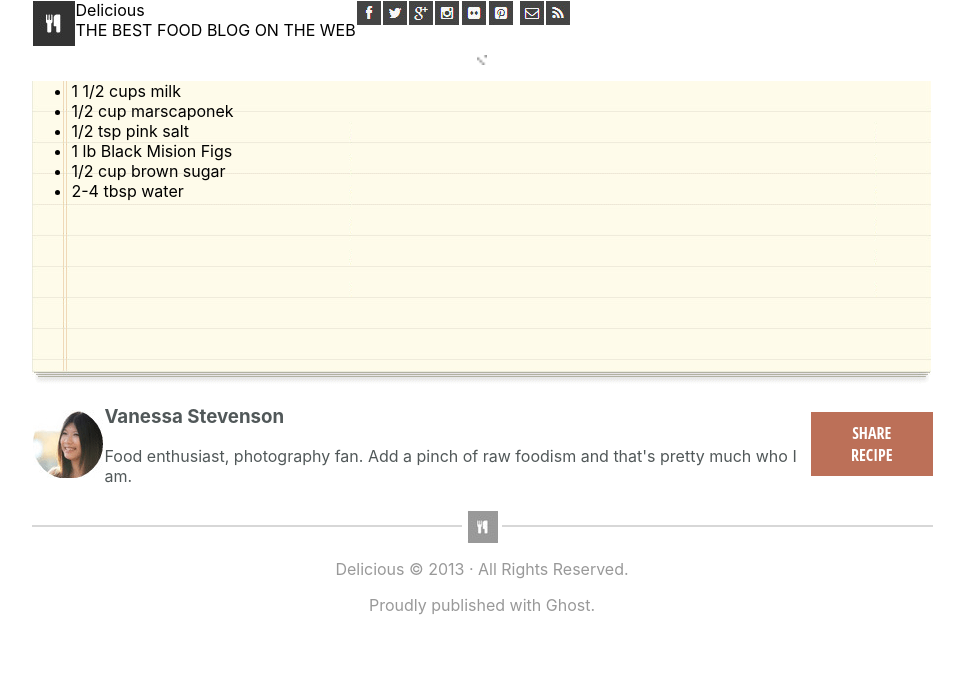
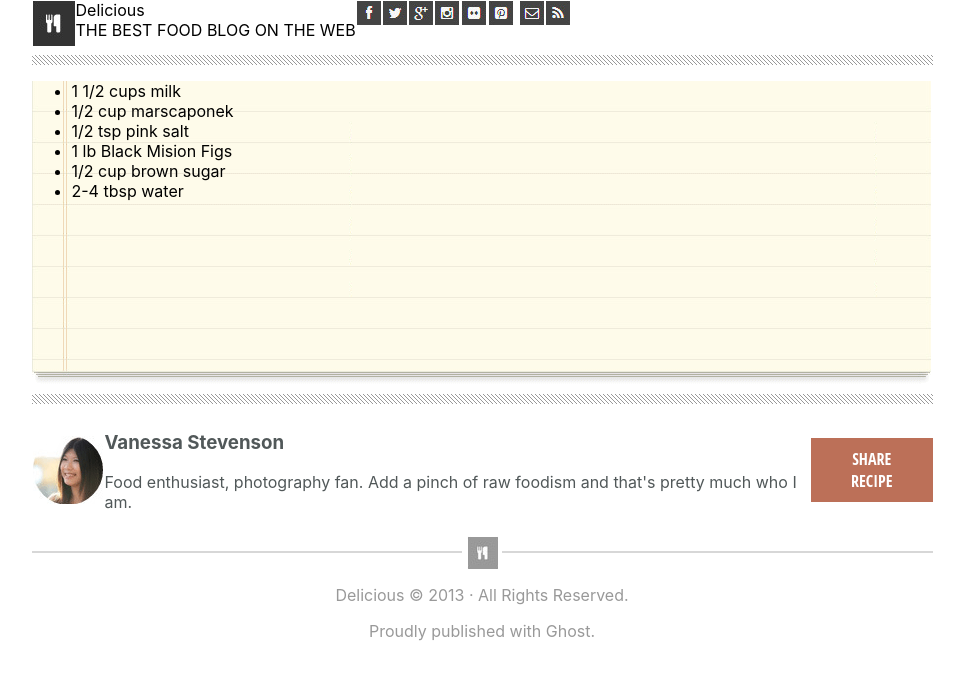
Before and after one commit to JoLeaper/chocolate-cake-react, a React (Create React App) app: page / in a window 1280 px wide. Shown: the top 678 px of the page, without its empty margins (158-1122 px from the left). Built offline with nearby package versions, Linux system fonts and the light colour scheme.

Commit message:
fixed border

```diff
--- a/src/Body/Body.js
+++ b/src/Body/Body.js
@@ -1,8 +1,7 @@
 import React, { Component } from 'react'
 import AuthorInfo from './AuthorInfo.js'
 import IngredientList from './IngredientList.js'
-
-// import BottomBorder from '../Header/BottomBorder.js'
+import BottomBorder from '../Header/BottomBorder.js'
 
 export default class Body extends Component {
     render() {
@@ -14,8 +13,8 @@ export default class Body extends Component {
                 <ArticlePicture />
                 <ArticleText />
                  */}
-                 <IngredientList />
-                 {/* <BottomBorder /> */}
+                <IngredientList />
+                <BottomBorder />
                 <AuthorInfo />
             </div>
         )
--- a/src/Footer/Footer.css
+++ b/src/Footer/Footer.css
@@ -9,7 +9,7 @@
     text-align: center;
 }
 
-hr {
+.small-logo {
     background: url('../lab-assets/small-logo.png') no-repeat top center;
     background-size: contain;
     display: block;
@@ -17,8 +17,8 @@ hr {
     border: 0;
     position: relative;
 }
-hr:before,
-hr:after {
+.small-logo:before,
+.small-logo:after {
     content: '';
     display: block;
     position: absolute;
@@ -26,12 +26,12 @@ hr:after {
     height: 2px;
     top: 15px;
 }
-hr:before {
+.small-logo:before {
     left: 0;
     right: 50%;
     margin-right: 20px;
 }
-hr:after {
+.small-logo:after {
     right: 0;
     left: 50%;
     margin-left: 20px;
--- a/src/Header/BottomBorder.js
+++ b/src/Header/BottomBorder.js
@@ -4,9 +4,7 @@ import './BottomBorder.css'
 export default class BottomBorder extends Component {
     render() {
         return (
-            <hr className='bottomborder'>
-
-            </hr>
+            <hr className='bottomborder' />
         )
     }
 }
```
